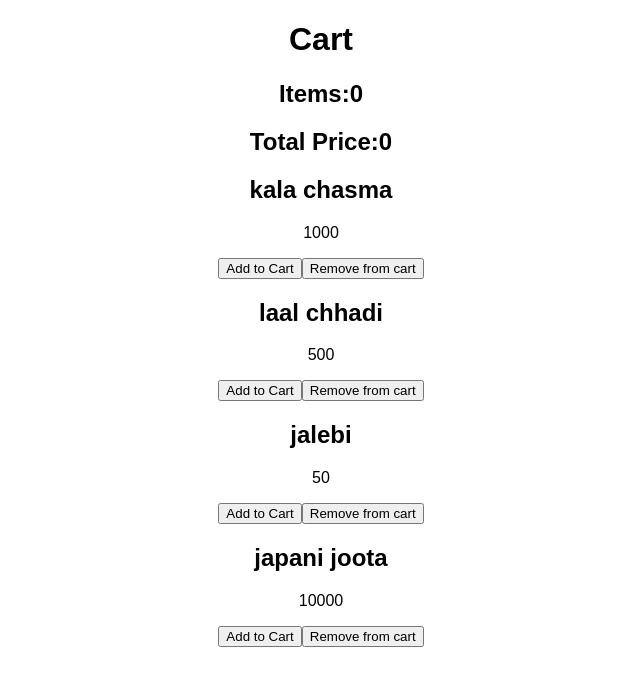
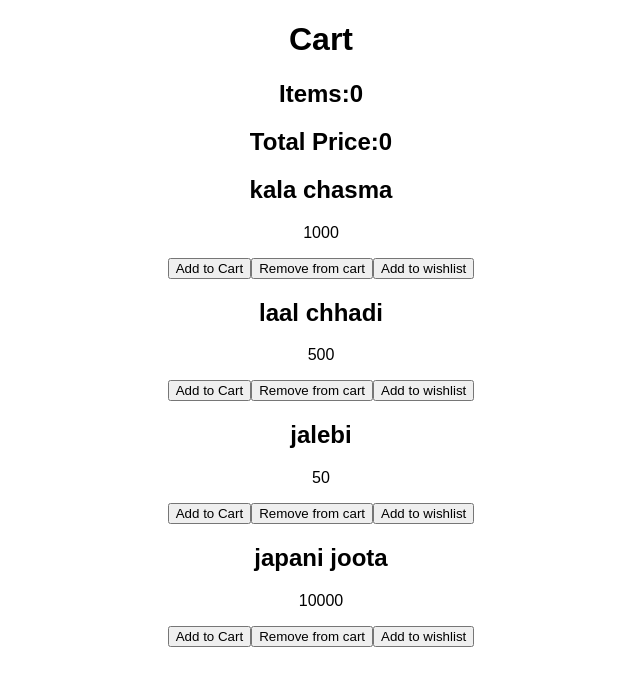
Before and after one commit to poojakelkar/counter-reducer-useContext, a React (Create React App) app: page / in a window 1280 px wide. Shown: the top 686 px of the page, without its empty margins (319-959 px from the left). Built offline with nearby package versions, Linux system fonts and the light colour scheme.

Commit message:
try to add , add to wishlist button

```diff
--- a/src/App.jsx
+++ b/src/App.jsx
@@ -75,6 +75,7 @@ export default function App() {
             >
               Remove from cart
             </button>
+            <button>Add to wishlist</button>
           </div>
         ))}
       </div>
```
